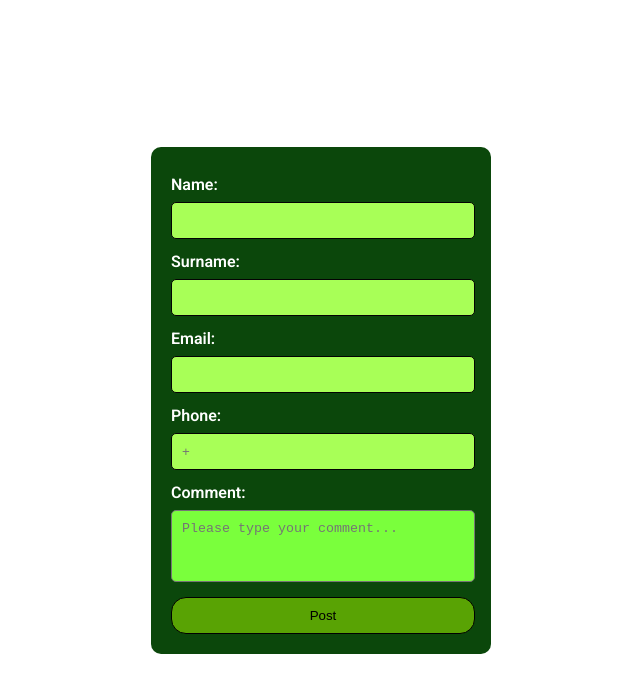
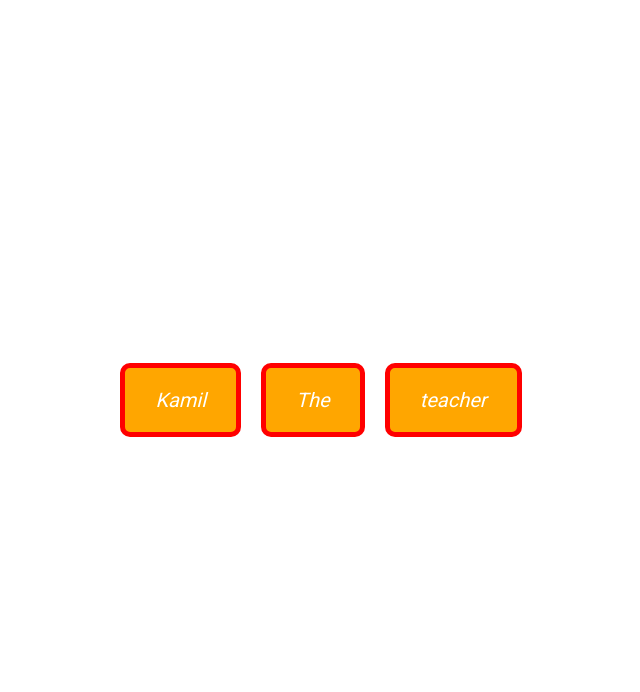
Before and after one commit to Mir-Ismayil-Asadullayev/React-IT-Academy, a React (Create React App) app: page / in a window 1280 px wide. Shown: the top 692 px of the page, without its empty margins (319-959 px from the left). Built offline with nearby package versions, Linux system fonts and the light colour scheme.

Commit message:
made up the homework

```diff
--- a/src/App.js
+++ b/src/App.js
@@ -1,8 +1,15 @@
-import Form from './Form'
+import React from 'react';
+import CustomButton from './CustomBotton.jsx';
 
 function App() {
+
   return (
-    <Form />
+    <>
+      <CustomButton hint='is' text='Kamil' Warnmessage='I do not lie!' />
+      <CustomButton hint='best' text='The' Warnmessage='Believe me' />
+      <CustomButton hint='in the world!' text='teacher' Warnmessage='No doubts!' />
+    </>
+
   );
 }
 
--- /dev/null
+++ b/src/CustomBotton.jsx
@@ -0,0 +1,24 @@
+import React from 'react';
+import button from './CustomButton.module.css'
+
+function CustomButton({ text, Warnmessage, hint }) {
+    const warnMessage = () => {
+        alert(Warnmessage);
+    }
+    return (
+        <>
+            <button
+                className={
+                    button.button + " " + (Warnmessage ? button.warn : "") + " " + (hint ? button.cursive : "")
+                }
+                onClick={warnMessage}
+            >
+                {text}
+            </button>
+            {hint && <div className={button.toaster}>{hint}</div>}
+        </>
+
+    )
+}
+
+export default CustomButton;
--- /dev/null
+++ b/src/CustomButton.module.css
@@ -0,0 +1,66 @@
+@import url('https://fonts.googleapis.com/css2?family=Roboto:wght@100;400;600&display=swap');
+
+body {
+    font-family: Roboto, Verdana, Arial, Helvetica, sans-serif;
+    font-size: 16px;
+    box-sizing: border-box;
+    margin: 0;
+    padding: 0;
+    display: flex;
+    flex-flow: column wrap;
+    justify-content: center;
+    align-content: center;
+    align-items: center;
+    color: black;
+    width: 100vw;
+    height: 100vh;
+}
+
+.button {
+    all: unset;
+    font-size: 20px;
+    margin: 10px;
+    border: 2px solid rgb(255, 166, 0);
+    background-color: rgb(255, 166, 0);
+    color: rgb(255, 255, 255);
+    padding: 20px 30px;
+    border-radius: 10px;
+}
+
+.warn {
+    border: 5px solid red;
+}
+.cursive{
+    font-style:italic;
+}
+.button:hover {
+    cursor: pointer;
+    background-color: rgb(255, 255, 255);
+    color: rgb(255, 166, 0);
+}
+
+.button:active {
+    background-color: rgb(255, 166, 0);
+    color: rgb(255, 255, 255);
+    cursor: pointer;
+}
+
+.toaster {
+    opacity: 0;
+    position: absolute;
+    top: 50px;
+    left: 570px;
+    background-color: yellowgreen;
+    padding: 25px 55px;
+    border-radius: 10px;
+    color: white;
+    font-weight: bold;
+    text-transform: capitalize;
+    transition: 0.3s;
+    width: 100px;
+    text-align: center;
+}
+
+.button:hover+.toaster {
+    opacity:1;
+}
--- a/src/Form.css
+++ /dev/null
@@ -1,82 +0,0 @@
-@import url('https://fonts.googleapis.com/css2?family=Roboto:wght@100;400;600&display=swap');
-
-body {
-    font-family: Roboto, Verdana, Arial, Helvetica, sans-serif;
-    font-size: 16px;
-    box-sizing: border-box;
-    margin: 0;
-    padding: 0;
-    display: flex;
-    flex-flow: column wrap;
-    justify-content: center;
-    align-content: center;
-    align-items: center;
-    color: black;
-    width: 100vw;
-    height: 100vh;
-}
-
-form {
-    display: flex;
-    flex-flow: column wrap;
-    width: 300px;
-    background-color: rgb(11, 71, 11);
-    padding: 20px;
-    color: white;
-    border-radius: 10px;
-}
-
-label {
-    margin: 8px 0;
-    width: 100%;
-    font-weight: bold;
-}
-
-input {
-    padding: 10px;
-    border-radius: 5px;
-    margin-bottom: 5px;
-    background-color: rgb(168, 255, 87);
-    border: 1px solid rgb(3, 3, 3);
-}
-
-button {
-    margin: 15px 0 0;
-    outline: none;
-    border: 1px solid rgb(0, 0, 0);
-    background-color: rgb(89, 163, 4);
-    color: rgb(0, 0, 0);
-    padding: 10px;
-    border-radius: 15px;
-}
-
-button:hover {
-    cursor: pointer;
-    background-color: black;
-    color: rgb(89, 163, 4);
-}
-
-button:active {
-    background-color: rgb(89, 163, 4);
-    color: rgb(0, 0, 0);
-    cursor: pointer;
-}
-
-input::-webkit-outer-spin-button,
-input::-webkit-inner-spin-button {
-    -webkit-appearance: none;
-    margin: 0;
-}
-
-textarea {
-    max-width: 94%;
-    max-height: 50px;
-    min-width: 94%;
-    min-height: 50px;
-    color: rgb(0, 0, 0);
-    background-color: rgb(122, 255, 60);
-    padding: 10px;
-    border-radius: 5px;
-    outline: none;
-    resize: none;
-}
--- a/src/Form.jsx
+++ /dev/null
@@ -1,52 +0,0 @@
-import React, { useState } from 'react';
-import './Form.css'
-
-function Form() {
-    const data = new FormData();
-    const [info, setinfo] = useState(data);
-    const handleInfo = (e) => {
-        switch (e.target.name) {
-            case "name":
-                info.append('name', e.target.value);
-                break;
-            case "surname":
-                info.append('surname', e.target.value);
-                break;
-            case "email":
-                info.append('email', e.target.value);
-                break;
-            case "phone":
-                info.append('phone', e.target.value);
-                break;
-            case "comment":
-                info.append('comment', e.target.value);
-                break;
-            default:
-                break;
-        }
-    };
-    const handleSubmit = (e) => {
-        e.preventDefault();
-        setinfo(info);
-        console.log(info);
-        alert("Карточка зарегистрирована!");
-    }
-
-    return (
-        <form onSubmit={handleSubmit}>
-            <label htmlFor="name">Name:</label>
-            <input type="text" name="name" required={true} onChange={handleInfo} />
-            <label htmlFor="surname">Surname:</label>
-            <input type="text" name="surname" required={true} onChange={handleInfo} />
-            <label htmlFor="email">Email:</label>
-            <input type="email" name="email" required={true} onChange={handleInfo} />
-            <label htmlFor="phone">Phone:</label>
-            <input type="number" placeholder="+" name="phone" required={true} onChange={handleInfo} />
-            <label htmlFor="textarea">Comment:</label>
-            <textarea name="comment" cols="30" rows="10" placeholder="Please type your comment..." required={true} onChange={handleInfo}></textarea>
-            <button type='submit'>Post</button>
-        </form>
-    )
-}
-
-export default Form;
```
